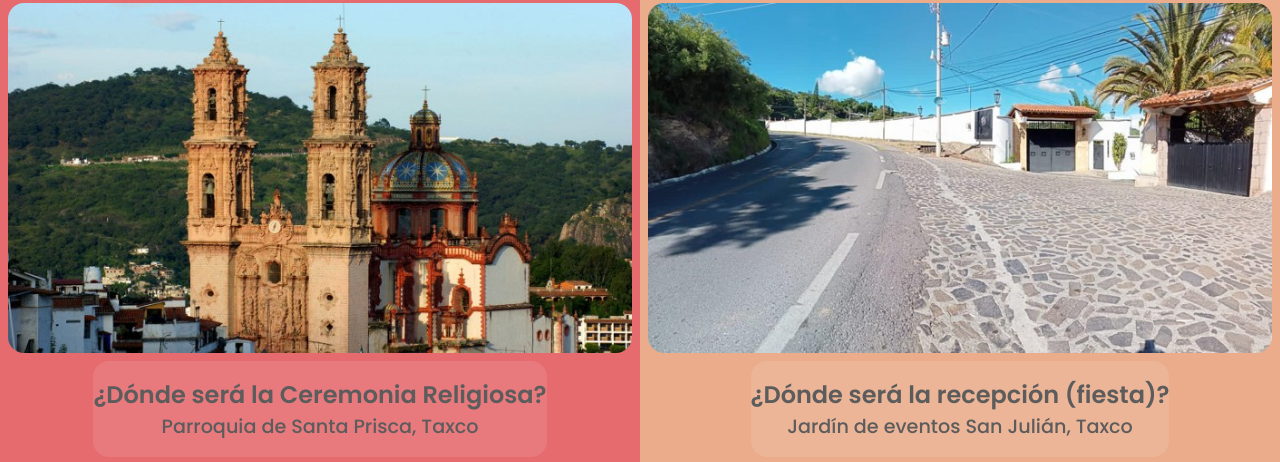
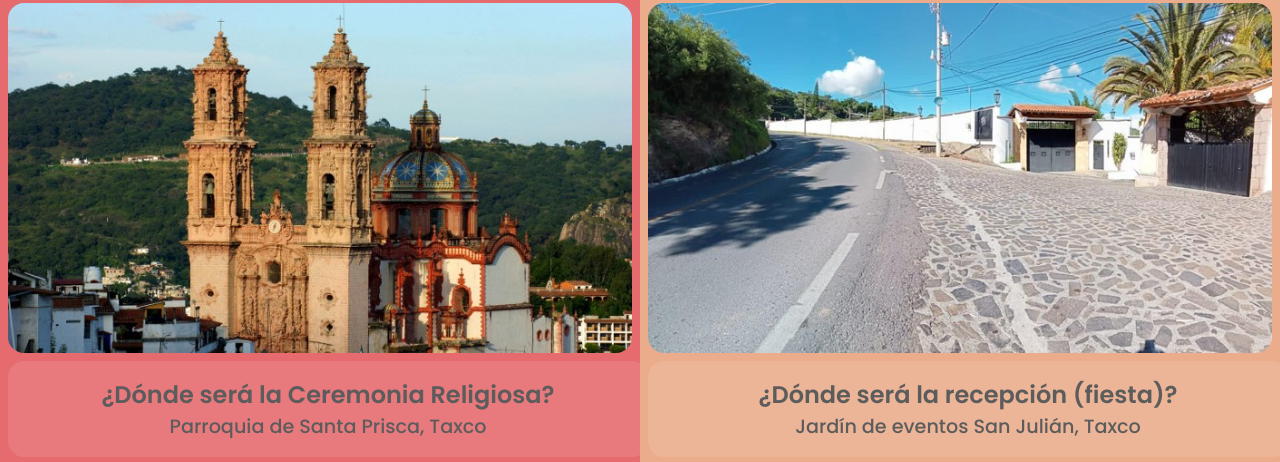
Before and after one commit to 000web/INVITACIONABODAINGRITYFER, a plain HTML site: page index.html in a window 1280 px wide. Shown: the part 1124-1586 px from the top of the page. Drawn offline with Linux system fonts and the light colour scheme; a web font is replaced by a local one.

Commit message:
100% width text places
100% width text places

```diff
--- a/style.css
+++ b/style.css
@@ -378,6 +378,9 @@ button::after{text-decoration: none;}
     display: block;
     margin-left: auto;
     margin-right: auto;
+    padding-left: 0.5rem;
+    padding-right: 0.5rem;
+    width: 100%;
 }
 .places_p1{
     /*Where is? question for Santa Prisca and Jardin*/
```
